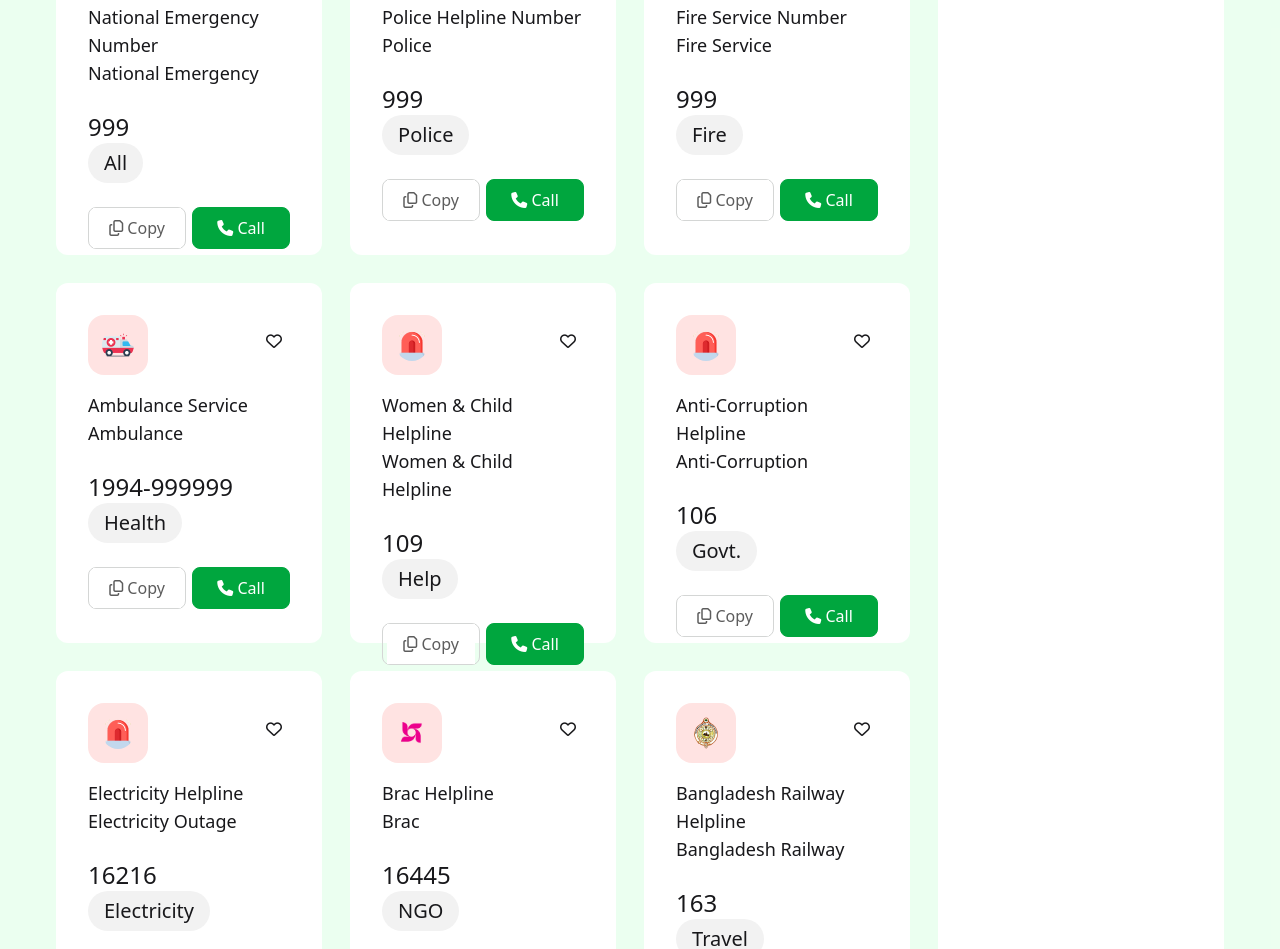
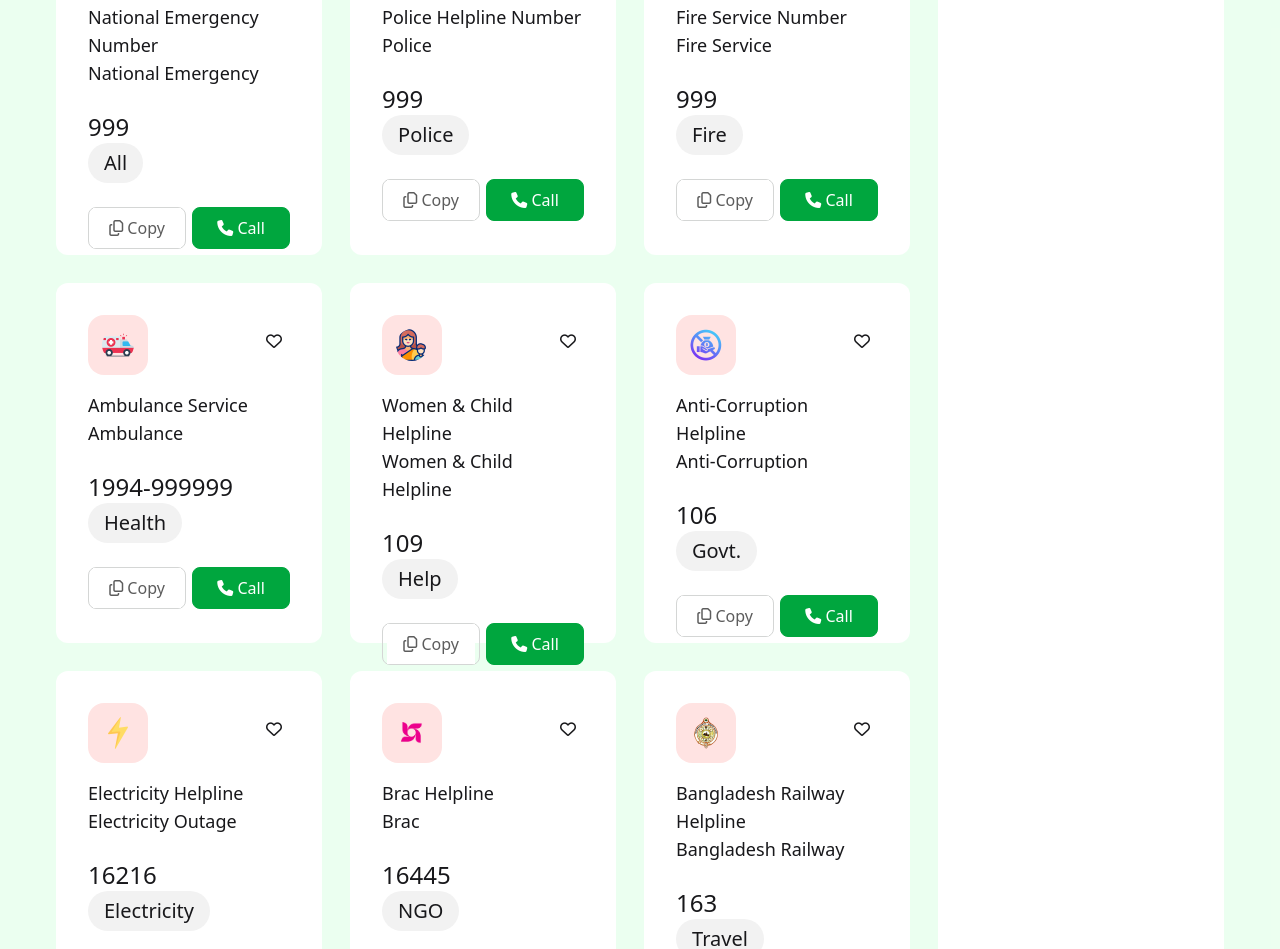
Before and after one commit to zihad-c/b12_a05, a plain HTML site: page index.html in a window 1280 px wide. Shown: the part 481-1430 px from the top of the page. Drawn offline with nearby package versions, Linux system fonts and the light colour scheme; a web font is replaced by a local one.

Commit message:
icons added as assets and replaced properly in html

```diff
--- a/index.html
+++ b/index.html
@@ -255,7 +255,7 @@
                     <div class="service-card-icons flex flex-row justify-between items-center w-full h-[60px] mb-4">
                         <!-- emergency icon -->
                         <div class="flex w-[60px] h-[60px] bg-[#FFE3E2] rounded-2xl justify-between items-center">
-                            <img src="./assets/emergency.png" alt="Women & Child Helpline Icon"
+                            <img src="./assets/women-and-child-helpline.png" alt="Women & Child Helpline Icon"
                                 class="w-8 h-8 rounded-2xl bg-[#00020300] justify-center items-center mx-auto">
                         </div>
                         <!-- heart icon  -->
@@ -299,7 +299,7 @@
                     <div class="service-card-icons flex flex-row justify-between items-center w-full h-[60px] mb-4">
                         <!-- emergency icon -->
                         <div class="flex w-[60px] h-[60px] bg-[#FFE3E2] rounded-2xl justify-between items-center">
-                            <img src="./assets/emergency.png" alt="Anti-Corruption Helpline Icon"
+                            <img src="./assets/anti-corruption-helpline.png" alt="Anti-Corruption Helpline Icon"
                                 class="w-8 h-8 rounded-2xl bg-[#00020300] justify-center items-center mx-auto">
                         </div>
                         <!-- heart icon  -->
@@ -343,7 +343,7 @@
                     <div class="service-card-icons flex flex-row justify-between items-center w-full h-[60px] mb-4">
                         <!-- emergency icon -->
                         <div class="flex w-[60px] h-[60px] bg-[#FFE3E2] rounded-2xl justify-between items-center">
-                            <img src="./assets/emergency.png" alt="Electricity Helpline Icon"
+                            <img src="./assets/electricity-helpline.png" alt="Electricity Helpline Icon"
                                 class="w-8 h-8 rounded-2xl bg-[#00020300] justify-center items-center mx-auto">
                         </div>
                         <!-- heart icon  -->
```
Also changed, not shown: assets/anti-corruption-helpline.png (added), assets/electricity-helpline.png (added), assets/women-and-child-helpline.png (added), 1 other file.
